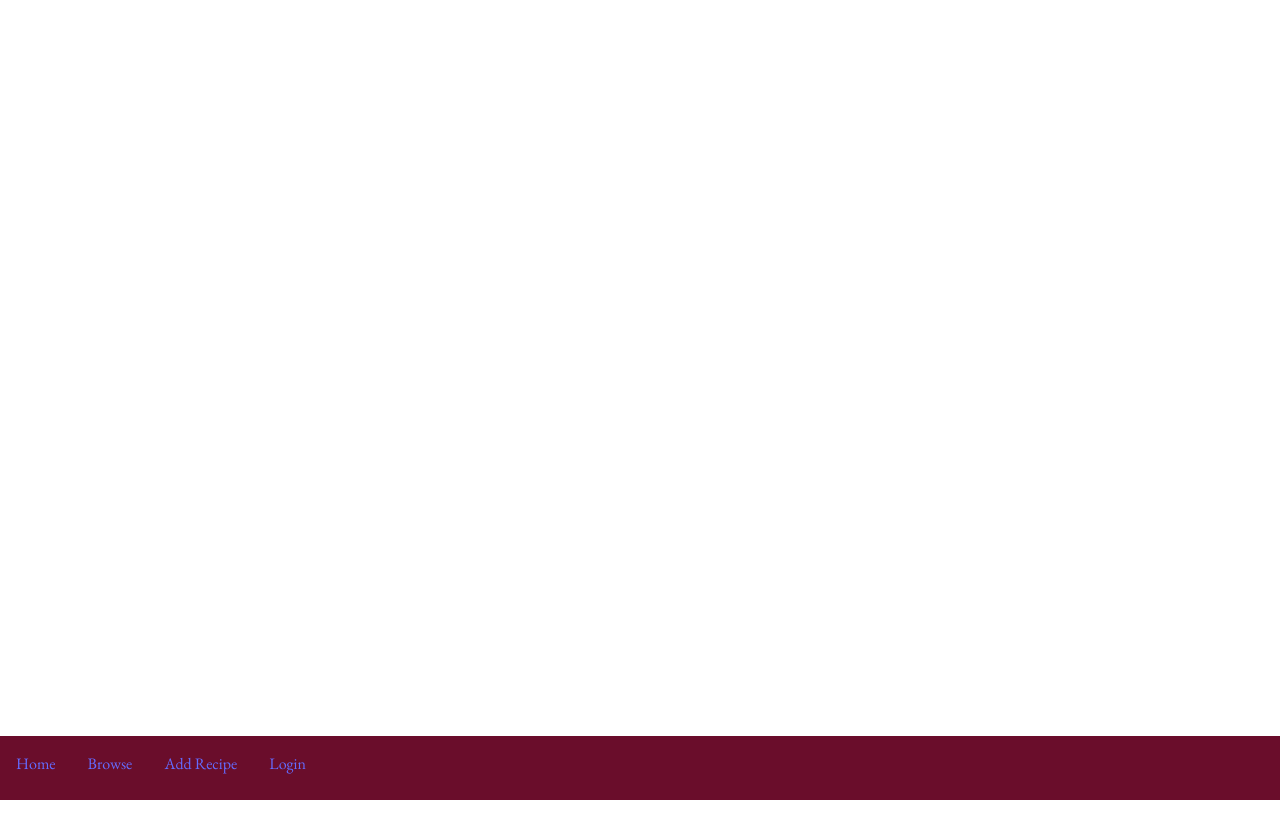
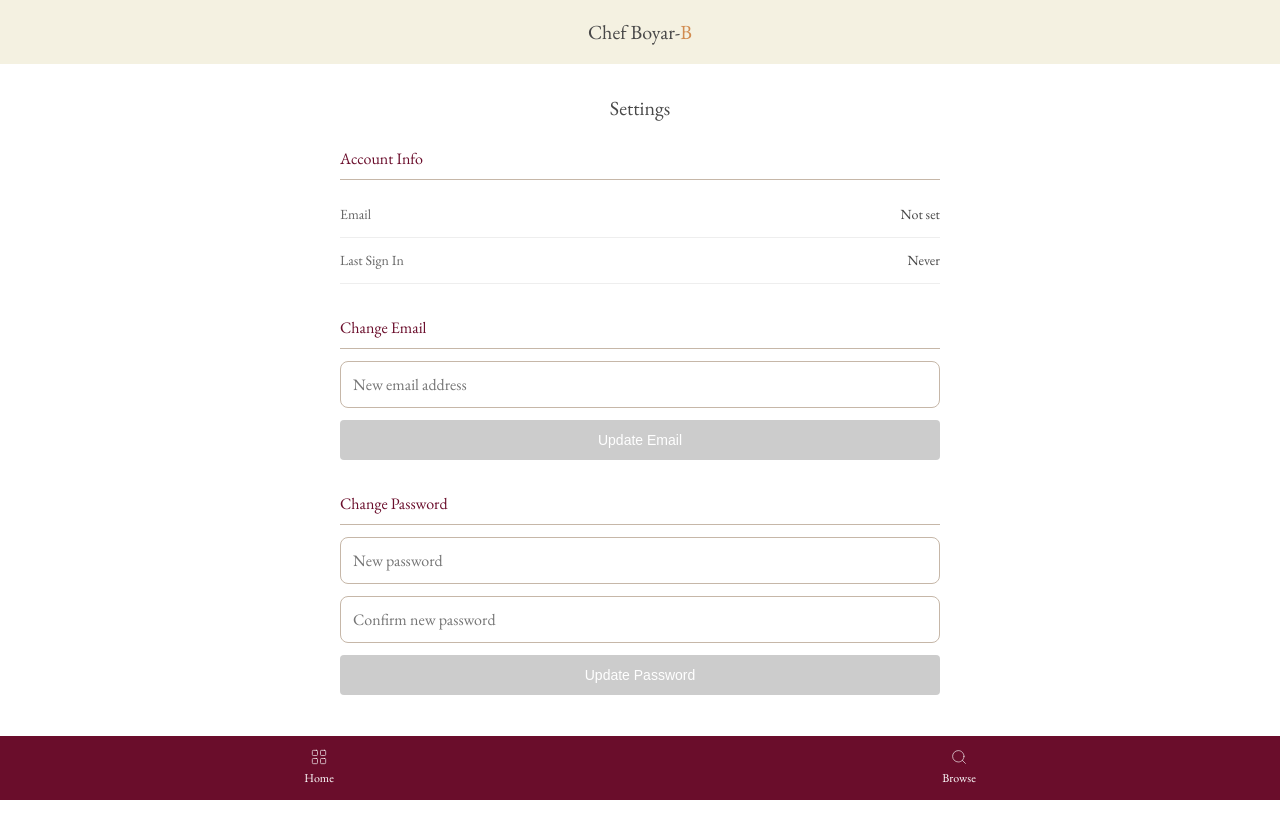
Before and after one commit to emorendorff/cooking-with-b, a React (Vite) app: page /settings in a window 1280 px wide. Shown: the top 838 px of the page. Before the commit the page ends 800 px from the top, so only its background shows below. Built offline with nearby package versions, Linux system fonts and the light colour scheme; no server answers.

Commit message:
styles and settings page

```diff
--- a/src/App.tsx
+++ b/src/App.tsx
@@ -10,6 +10,7 @@
 import BrowseRecipes from "./pages/BrowseRecipes.tsx";
 import GroceryList from "./pages/GroceryList.tsx";
 import styled from "styled-components";
+import Settings from "./pages/Settings.tsx";
 
 const PageWrapper = styled.div`
   padding-top: 64px;
@@ -20,7 +21,7 @@
 const LoginPage = () => (
   <PageWrapper>
     <Header />
-    <div style={{ padding: '16px' }}>
+    <div style={{ padding: "16px" }}>
       <Login />
     </div>
     <Navigation />
@@ -38,6 +39,7 @@
         <Route path="/recipes/:id" element={<RecipeDetail />} />
         <Route path="/recipes/:id/edit" element={<EditRecipe />} />
         <Route path="/grocery-list" element={<GroceryList />} />
+        <Route path="/settings" element={<Settings />} />
       </Routes>
       <Navigation />
     </Router>
--- a/src/Header/Header.tsx
+++ b/src/Header/Header.tsx
@@ -1,28 +1,51 @@
+import { Link } from "react-router-dom";
 import styled from "styled-components";
+import { Settings } from "../assets";
+import { useAuth } from "../context/AuthContext";
 
 const HeaderWrap = styled.header`
+  align-items: center;
   background-color: #f4f1e1;
   display: flex;
-  flex-direction: column;
   height: 64px;
+  justify-content: center;
   left: 0;
-  padding: 0 16px;
   position: fixed;
   right: 0;
   top: 0;
   z-index: 1000;
 `;
 
+const SettingsLink = styled(Link)`
+  align-items: center;
+  color: #d18b4f;
+  display: flex;
+  position: absolute;
+  right: 16px;
+  top: 50%;
+  transform: translateY(-50%);
+`;
+
 const BSpan = styled.span`
   color: #d18b4f;
 `;
 
-const Header = () => (
+const Header = () => {
+  const { user } = useAuth();
+  return (
     <HeaderWrap>
+      <Link to="/" style={{ textDecoration: "none" }}>
         <h1>
           Chef Boyar-<BSpan>B</BSpan>
         </h1>
+      </Link>
+      {user && (
+        <SettingsLink to="/settings">
+          <Settings width={24} height={24} />
+        </SettingsLink>
+      )}
     </HeaderWrap>
   );
+};
 
 export default Header;
--- a/src/Navigation/Navigation.tsx
+++ b/src/Navigation/Navigation.tsx
@@ -1,34 +1,32 @@
 import { Link } from "react-router-dom";
 import { NavigationWrapper, NavItem, NavList } from "./styles";
 import { useAuth } from "../context/AuthContext";
+import { Add, CardView, GroceryList, Search } from "../assets";
 
 const Navigation = () => {
-  const { user, signOut } = useAuth();
+  const { user, isAdmin } = useAuth();
 
   return (
     <NavigationWrapper>
       <NavList>
         <NavItem>
+          <CardView width={16} height={16} />
           <Link to="/">Home</Link>
         </NavItem>
         <NavItem>
+          <Search width={16} height={16} />
           <Link to="/recipes">Browse</Link>
-        </NavItem>
-        <NavItem>
-          <Link to="/recipes/add">Add Recipe</Link>
         </NavItem>
         {user && (
           <NavItem>
+            <GroceryList width={16} height={16} />
             <Link to="/grocery-list">Grocery List</Link>
           </NavItem>
         )}
-        {user ? (
-          <NavItem onClick={() => signOut()} style={{ cursor: "pointer" }}>
-            Logout
-          </NavItem>
-        ) : (
+        {isAdmin && (
           <NavItem>
-            <Link to="/login">Login</Link>
+            <Add width={16} height={16} />
+            <Link to="/recipes/add">Add Recipe</Link>
           </NavItem>
         )}
       </NavList>
--- a/src/Navigation/styles.ts
+++ b/src/Navigation/styles.ts
@@ -1,6 +1,4 @@
 import styled from "styled-components";
-
-// #4c6a35;
 
 export const NavigationWrapper = styled.nav`
   position: fixed;
@@ -15,14 +13,27 @@
 
 export const NavList = styled.ul`
   display: flex;
+  justify-content: space-around;
   list-style: none;
   margin: 0;
   padding: 0;
+  height: 100%;
 `;
 
 export const NavItem = styled.li`
   color: white;
+  display: flex;
+  flex-direction: column;
+  align-items: center;
+  justify-content: center;
   cursor: pointer;
   text-decoration: none;
-  padding: 16px;
+  padding: 8px 16px;
+  gap: 4px;
+
+  a {
+    color: white;
+    text-decoration: none;
+    font-size: 12px;
+  }
 `;
--- /dev/null
+++ b/src/pages/Settings.tsx
@@ -0,0 +1,286 @@
+import { useState } from "react";
+import { useNavigate } from "react-router-dom";
+import styled from "styled-components";
+import { useAuth } from "../context/AuthContext";
+import { supabase } from "../lib/supabase";
+import Header from "../Header/Header";
+import Navigation from "../Navigation/Navigation";
+
+const PageWrapper = styled.div`
+  padding-top: 64px;
+  padding-bottom: 64px;
+  min-height: 100vh;
+`;
+
+const Container = styled.div`
+  max-width: 600px;
+  margin: 0 auto;
+  padding: 16px;
+`;
+
+const Title = styled.h1`
+  margin-bottom: 24px;
+  color: #484848;
+`;
+
+const Section = styled.div`
+  margin-bottom: 32px;
+`;
+
+const SectionHeader = styled.h2`
+  font-size: 16px;
+  color: #6a0d2b;
+  margin-bottom: 12px;
+  padding-bottom: 8px;
+  border-bottom: 1px solid #c6b7a8;
+  text-align: left;
+  text-transform: none;
+`;
+
+const InfoRow = styled.div`
+  display: flex;
+  justify-content: space-between;
+  align-items: center;
+  padding: 12px 0;
+  border-bottom: 1px solid #eee;
+  color: #484848;
+  font-size: 14px;
+`;
+
+const Label = styled.span`
+  color: #666;
+`;
+
+const Value = styled.span`
+  color: #484848;
+`;
+
+const Form = styled.form`
+  display: flex;
+  flex-direction: column;
+  gap: 12px;
+`;
+
+const Input = styled.input`
+  width: 100%;
+  padding: 12px;
+  border: 1px solid #c6b7a8;
+  border-radius: 8px;
+  font-size: 16px;
+  font-family: inherit;
+  box-sizing: border-box;
+
+  &:focus {
+    outline: none;
+    border-color: #6a0d2b;
+  }
+`;
+
+const Button = styled.button`
+  padding: 12px 16px;
+  background-color: #6a0d2b;
+  color: white;
+  border: none;
+  border-radius: 4px;
+  cursor: pointer;
+  font-size: 14px;
+
+  &:hover {
+    background-color: #8a1d3b;
+  }
+
+  &:disabled {
+    background-color: #ccc;
+    cursor: not-allowed;
+  }
+`;
+
+const LogoutButton = styled(Button)`
+  background-color: #c6b7a8;
+  color: #484848;
+  margin-top: 16px;
+
+  &:hover {
+    background-color: #b5a699;
+  }
+`;
+
+const Message = styled.p<{ $error?: boolean }>`
+  font-size: 14px;
+  color: ${(props) => (props.$error ? "#d32f2f" : "#4caf50")};
+  margin: 8px 0;
+`;
+
+const Settings = () => {
+  const navigate = useNavigate();
+  const { user, signOut } = useAuth();
+  const [newEmail, setNewEmail] = useState("");
+  const [newPassword, setNewPassword] = useState("");
+  const [confirmPassword, setConfirmPassword] = useState("");
+  const [emailMessage, setEmailMessage] = useState<{
+    text: string;
+    error: boolean;
+  } | null>(null);
+  const [passwordMessage, setPasswordMessage] = useState<{
+    text: string;
+    error: boolean;
+  } | null>(null);
+  const [isUpdatingEmail, setIsUpdatingEmail] = useState(false);
+  const [isUpdatingPassword, setIsUpdatingPassword] = useState(false);
+
+  const formatDate = (dateString: string | undefined) => {
+    if (!dateString) return "Never";
+    return new Date(dateString).toLocaleString();
+  };
+
+  const handleEmailChange = async (e: React.FormEvent) => {
+    e.preventDefault();
+    setEmailMessage(null);
+    setIsUpdatingEmail(true);
+
+    try {
+      const { error } = await supabase.auth.updateUser({ email: newEmail });
+      if (error) throw error;
+      setEmailMessage({
+        text: "Confirmation email sent to your new address. Please check your inbox.",
+        error: false,
+      });
+      setNewEmail("");
+    } catch (error) {
+      setEmailMessage({
+        text: error instanceof Error ? error.message : "Failed to update email",
+        error: true,
+      });
+    } finally {
+      setIsUpdatingEmail(false);
+    }
+  };
+
+  const handlePasswordChange = async (e: React.FormEvent) => {
+    e.preventDefault();
+    setPasswordMessage(null);
+
+    if (newPassword !== confirmPassword) {
+      setPasswordMessage({ text: "Passwords do not match", error: true });
+      return;
+    }
+
+    if (newPassword.length < 6) {
+      setPasswordMessage({
+        text: "Password must be at least 6 characters",
+        error: true,
+      });
+      return;
+    }
+
+    setIsUpdatingPassword(true);
+
+    try {
+      const { error } = await supabase.auth.updateUser({
+        password: newPassword,
+      });
+      if (error) throw error;
+      setPasswordMessage({
+        text: "Password updated successfully",
+        error: false,
+      });
+      setNewPassword("");
+      setConfirmPassword("");
+    } catch (error) {
+      setPasswordMessage({
+        text:
+          error instanceof Error ? error.message : "Failed to update password",
+        error: true,
+      });
+    } finally {
+      setIsUpdatingPassword(false);
+    }
+  };
+
+  const handleLogout = async () => {
+    try {
+      await signOut();
+      navigate("/");
+    } catch (error) {
+      console.error("Failed to sign out:", error);
+    }
+  };
+
+  return (
+    <PageWrapper>
+      <Header />
+      <Container>
+        <Title>Settings</Title>
+
+        <Section>
+          <SectionHeader>Account Info</SectionHeader>
+          <InfoRow>
+            <Label>Email</Label>
+            <Value>{user?.email || "Not set"}</Value>
+          </InfoRow>
+          <InfoRow>
+            <Label>Last Sign In</Label>
+            <Value>{formatDate(user?.last_sign_in_at)}</Value>
+          </InfoRow>
+        </Section>
+
+        <Section>
+          <SectionHeader>Change Email</SectionHeader>
+          <Form onSubmit={handleEmailChange}>
+            <Input
+              type="email"
+              placeholder="New email address"
+              value={newEmail}
+              onChange={(e) => setNewEmail(e.target.value)}
+              required
+            />
+            <Button type="submit" disabled={isUpdatingEmail || !newEmail}>
+              {isUpdatingEmail ? "Updating..." : "Update Email"}
+            </Button>
+            {emailMessage && (
+              <Message $error={emailMessage.error}>{emailMessage.text}</Message>
+            )}
+          </Form>
+        </Section>
+
+        <Section>
+          <SectionHeader>Change Password</SectionHeader>
+          <Form onSubmit={handlePasswordChange}>
+            <Input
+              type="password"
+              placeholder="New password"
+              value={newPassword}
+              onChange={(e) => setNewPassword(e.target.value)}
+              required
+            />
+            <Input
+              type="password"
+              placeholder="Confirm new password"
+              value={confirmPassword}
+              onChange={(e) => setConfirmPassword(e.target.value)}
+              required
+            />
+            <Button
+              type="submit"
+              disabled={isUpdatingPassword || !newPassword || !confirmPassword}
+            >
+              {isUpdatingPassword ? "Updating..." : "Update Password"}
+            </Button>
+            {passwordMessage && (
+              <Message $error={passwordMessage.error}>
+                {passwordMessage.text}
+              </Message>
+            )}
+          </Form>
+        </Section>
+
+        <Section>
+          <LogoutButton onClick={handleLogout}>Log Out</LogoutButton>
+        </Section>
+      </Container>
+      <Navigation />
+    </PageWrapper>
+  );
+};
+
+export default Settings;
```
Lines whose indentation alone changed are shown as unchanged.
